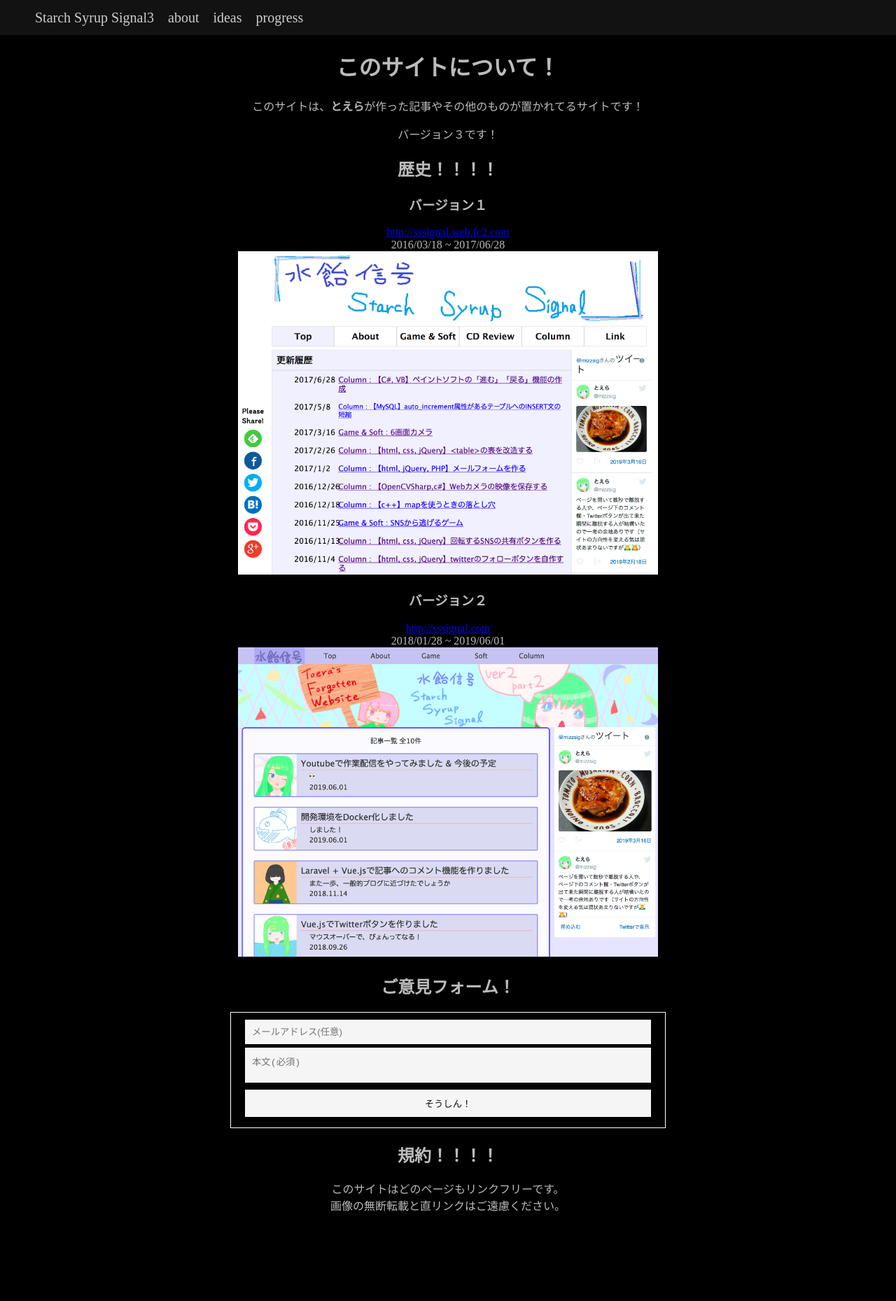
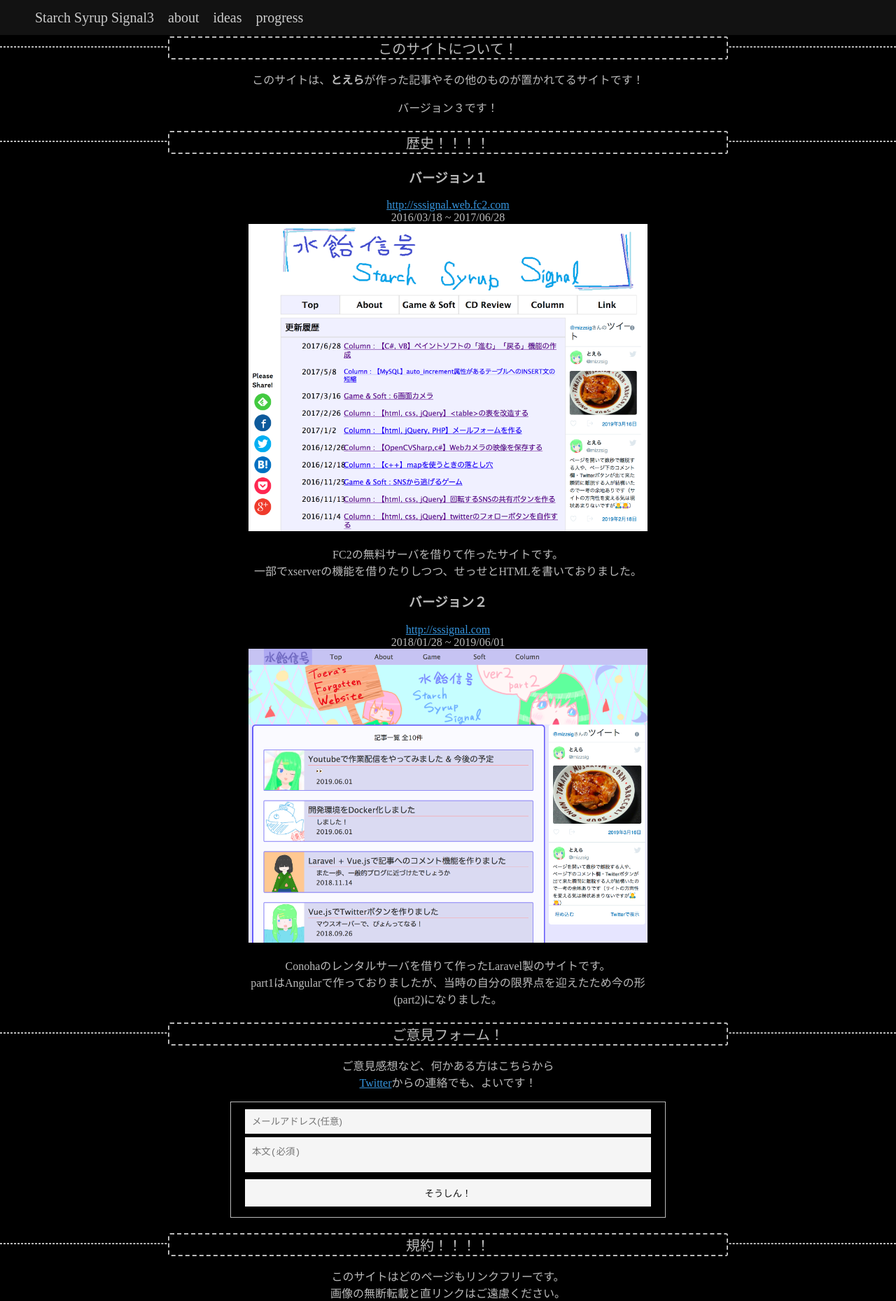
Before and after one commit to mizzsig/sssignal3, a Nuxt app in the folder app/front/: page /about in a window 1280 px wide. Shown: the whole page at 70% size. Before the commit the page ends 1734 px from the top, so only its background shows below. Built offline with nearby package versions, Linux system fonts and the light colour scheme.

Commit message:
[add] Aboutページ色々追加＿φ(￣ー￣ )

```diff
--- a/app/front/layouts/default.vue
+++ b/app/front/layouts/default.vue
@@ -79,4 +79,12 @@ html, body, div {
   margin: 0px;
   padding: 0px;
 }
+
+a {
+    color: rgb(54, 149, 222);
+
+    &:hover {
+        color: rgb(18, 111, 182);
+    }
+}
 </style>
--- a/app/front/pages/about.vue
+++ b/app/front/pages/about.vue
@@ -1,34 +1,56 @@
 <template>
   <div>
-    <h1>このサイトについて！</h1>
+    <div class="section-borderline"></div>
+    <div class="section-container">
+      <div class="section-title">このサイトについて！</div>
       <p>このサイトは、<b>とえら</b>が作った記事やその他のものが置かれてるサイトです！</p>
       <p>バージョン３です！</p>
+    </div>
 
-    <h2>歴史！！！！</h2>
-
+    <div class="section-borderline"></div>
+    <div class="section-container">
+      <div class="section-title">歴史！！！！</div>
+      <div class="old-versions">
+        <div class="old-version">
           <h3>バージョン１</h3>
           <a href="http://sssignal.web.fc2.com">http://sssignal.web.fc2.com</a>
           <div class="date">2016/03/18 ~ 2017/06/28</div>
           <div>
-      <img width="600" src="~/assets/sssignal_ver1.png">
+            <img src="~/assets/sssignal_ver1.png">
+          </div>
+          <p>FC2の無料サーバを借りて作ったサイトです。<br>一部でxserverの機能を借りたりしつつ、せっせとHTMLを書いておりました。</p>
         </div>
 
+        <div class="old-version">
           <h3>バージョン２</h3>
           <a href="https://sssignal.com">http://sssignal.com</a>
           <div class="date">2018/01/28 ~ 2019/06/01</div>
           <div>
-      <img width="600" src="~/assets/sssignal_ver2.png">
+            <img src="~/assets/sssignal_ver2.png">
+          </div>
+          <p>Conohaのレンタルサーバを借りて作ったLaravel製のサイトです。<br>part1はAngularで作っておりましたが、当時の自分の限界点を迎えたため今の形(part2)になりました。</p>
+        </div>
+      </div>
     </div>
 
-    <h2>ご意見フォーム！</h2>
+    <div class="section-borderline"></div>
+    <div class="section-container">
+      <div class="section-title">ご意見フォーム！</div>
+      <p>ご意見感想など、何かある方はこちらから<br>
+      <a href="https://twitter.com/mizzsig">Twitter</a>からの連絡でも、よいです！</p>
       <form class="opinion-form">
         <input class="opinion-content address" name="address" placeholder="メールアドレス(任意)">
         <textarea class="opinion-content body" name="body" placeholder="本文(必須)"></textarea>
         <button class="opinion-content send">そうしん！</button>
       </form>
-    <h2>規約！！！！</h2>
+    </div>
+
+    <div class="section-borderline"></div>
+    <div class="section-container">
+      <div class="section-title">規約！！！！</div>
       <p>このサイトはどのページもリンクフリーです。<br>
       画像の無断転載と直リンクはご遠慮ください。</p>
+    </div>
   </div>
 </template>
 
@@ -47,12 +69,43 @@ img {
     max-width: 95%;
 }
 
+.section-borderline {
+    position: relative;
+    top: 1em;
+    border: 1px solid #bbbbbb;
+    border-style: dashed;
+    z-index: 0;
+}
+
+.section-container {
+    position: relative;
+    width: 90%;
+    max-width: 800px;
+    margin: 0px auto 20px auto;
+    background-color: #000000;
+    z-index: 5;
+
+    .section-title {
+        font-size: 20px;
+        border: 2px solid #bbbbbb;
+        border-radius: 3px;
+        border-style: dashed;
+    }
+}
+
+.old-versions {
+    .old-version {
+        max-width: 600px;
+        margin: auto;
+    }
+}
+
 .opinion-form {
     width: 90%;
     max-width: 600px;
     font-size: 20px;
     padding: 10px;
-    border: 1px solid #FFF;
+    border: 1px solid #bbbbbb;
     margin: auto;
 
     .opinion-content {
```
Lines whose indentation alone changed are shown as unchanged.
